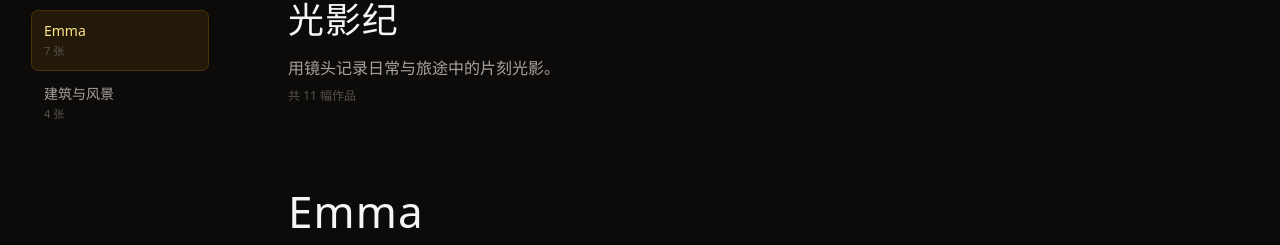
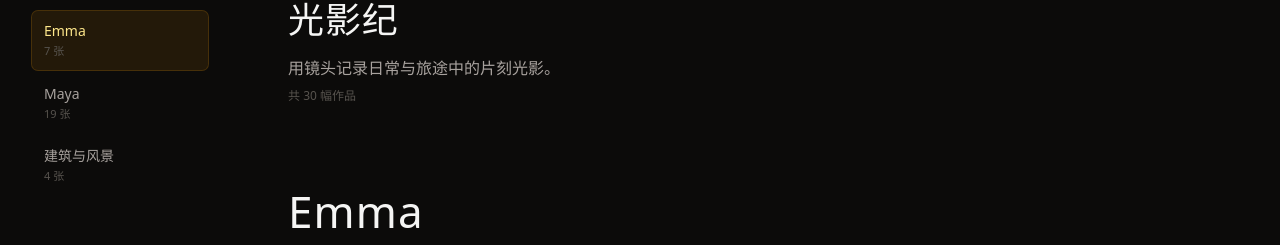
Before and after one commit to shawnzhang0509-ai/gallery, a React (Vite) app: page / in a window 1280 px wide. Shown: the part 133-378 px from the top of the page. Built offline with nearby package versions, Linux system fonts and the light colour scheme.

Commit message:
feat: add Maya section with 19 R2 portraits
Co-authored-by: shawnzhang0509-ai <shawnzhang0509-ai@users.noreply.github.com>

```diff
--- a/src/data/photos.ts
+++ b/src/data/photos.ts
@@ -1,6 +1,12 @@
 import { Photo } from '../types';
 
 const R2_BASE = 'https://pub-8d44826f329546d3945b9abda7ca5ab0.r2.dev';
+
+const ROMAN = ['I', 'II', 'III', 'IV', 'V', 'VI', 'VII', 'VIII', 'IX', 'X', 'XI', 'XII', 'XIII', 'XIV', 'XV', 'XVI', 'XVII', 'XVIII', 'XIX', 'XX'];
+
+function toRoman(n: number): string {
+  return ROMAN[n - 1] ?? String(n);
+}
 
 /**
  * 摄影作品列表 — 通过 model 字段归入对应 Section
@@ -78,6 +84,36 @@ export const photos: Photo[] = [
     faceRegions: [{ left: 25.2, top: 12, width: 30.8, height: 30.8 }],
   },
 
+  // ── Maya 系列（Cloudflare R2）──
+  ...[
+    'IMG_5015',
+    'IMG_5022',
+    'IMG_5029',
+    'IMG_5065',
+    'IMG_5080',
+    'IMG_5083',
+    'IMG_5094',
+    'IMG_5114',
+    'IMG_5137',
+    'IMG_5141',
+    'IMG_5158',
+    'IMG_5179',
+    'IMG_5186',
+    'IMG_5191',
+    'IMG_5196',
+    'IMG_5212',
+    'IMG_5215',
+    'IMG_5222',
+    'IMG_5238',
+  ].map((filename, index) => ({
+    id: `maya-${filename.replace('IMG_', '')}`,
+    model: 'maya' as const,
+    url: `${R2_BASE}/Maya/${filename}.jpg`,
+    title: `Maya · ${toRoman(index + 1)}`,
+    tags: ['人像'],
+    takenAt: '2025-08-16',
+  })),
+
   // ── 建筑与风景系列 ──
   {
     id: 'villa-01',
--- a/src/data/sections.ts
+++ b/src/data/sections.ts
@@ -11,6 +11,12 @@ export const gallerySections: GallerySectionConfig[] = [
     privacyMask: 'pixelate',
   },
   {
+    id: 'section-maya',
+    model: 'maya',
+    title: 'Maya',
+    subtitle: '人像摄影 · 光影与情绪',
+  },
+  {
     id: 'section-architecture',
     model: 'architecture',
     title: '建筑与风景',
```
